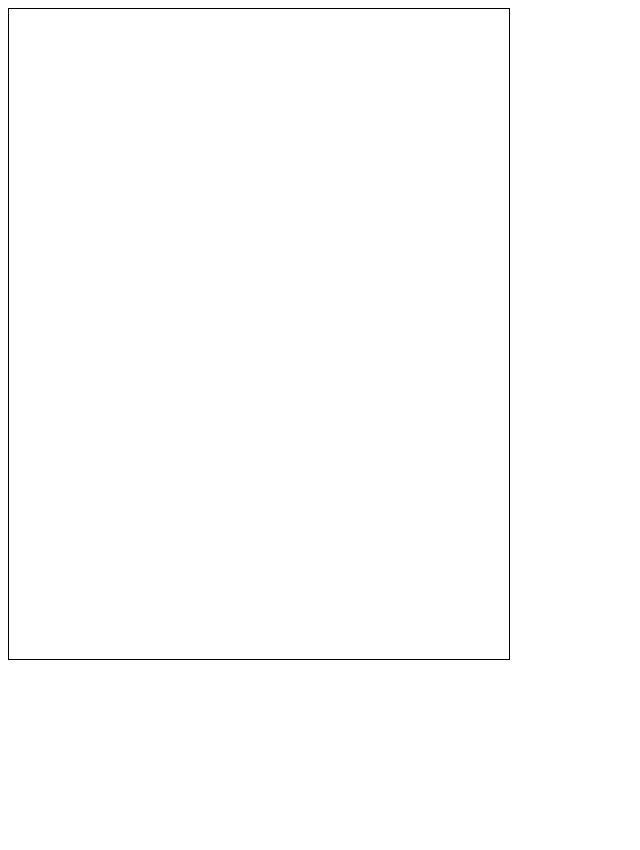
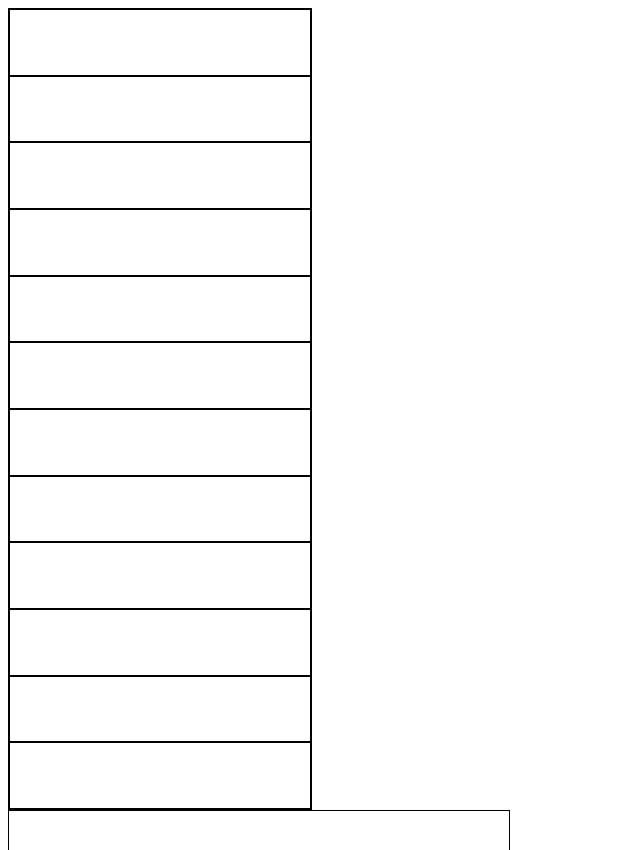
Before and after one commit to mikobalint-szbi/PlantPlanner, a SvelteKit app: page /Planner in a window 1280 px wide. Shown: the top 850 px of the page, without its empty margins (0-640 px from the left). Before the commit the page ends 800 px from the top, so only its background shows below. Built offline with nearby package versions, Linux system fonts and the light colour scheme.

Commit message:
End of Lesson

```diff
--- /dev/null
+++ b/src/lib/Plant.svelte
@@ -0,0 +1,12 @@
+
+<div class="plant">
+
+</div>
+
+<style>
+    .plant{
+        width: 300px;
+        height: 150px !important;
+        border: 1px solid black;
+    }
+</style>
--- /dev/null
+++ b/src/lib/PlantBox.svelte
@@ -0,0 +1,33 @@
+<script lang="ts">
+    import Plant from "./Plant.svelte";
+</script>
+
+<div class="plantBox">
+    <Plant/>
+    <Plant/>
+    <Plant/>
+    <Plant/>
+    <Plant/>
+    <Plant/>
+    <Plant/>
+    <Plant/>
+    <Plant/>
+    <Plant/>
+    <Plant/>
+    <Plant/>
+
+</div>
+
+<style>
+    .plantBox{
+        border: 1px solid black;
+        display: flex;
+        flex-direction: column;
+        width: fit-content;
+        height: 100vh;
+        overflow-y: scroll;
+    }
+
+
+
+</style>
--- a/src/routes/+layout.svelte
+++ b/src/routes/+layout.svelte
@@ -1,5 +1,5 @@
 <script>
-
+    import "./global.css";
 </script>
 
 <div class="app">
--- /dev/null
+++ b/src/routes/+layout.ts
@@ -0,0 +1 @@
+import ""
--- a/src/routes/Planner/+page.svelte
+++ b/src/routes/Planner/+page.svelte
@@ -1,9 +1,11 @@
-
+<script lang="ts">
+    import PlantBox from "../../lib/PlantBox.svelte";
+</script>
 
 
 <section class="body">
 
-
+    <PlantBox/>
 
     <canvas class="field" />
 
--- /dev/null
+++ b/src/routes/global.css
@@ -0,0 +1,5 @@
+
+body{
+    padding: 0;
+    box-sizing: border-box;
+}
```
